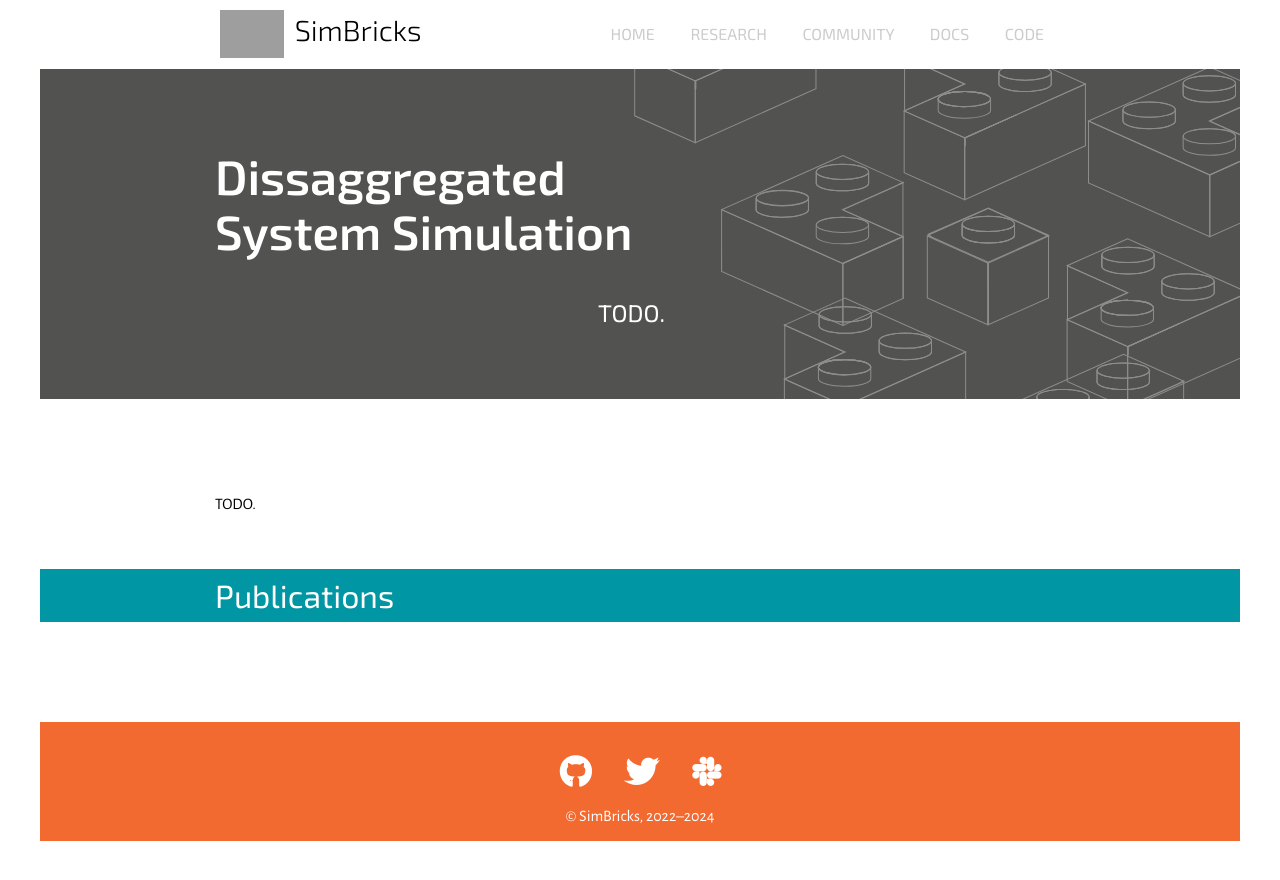
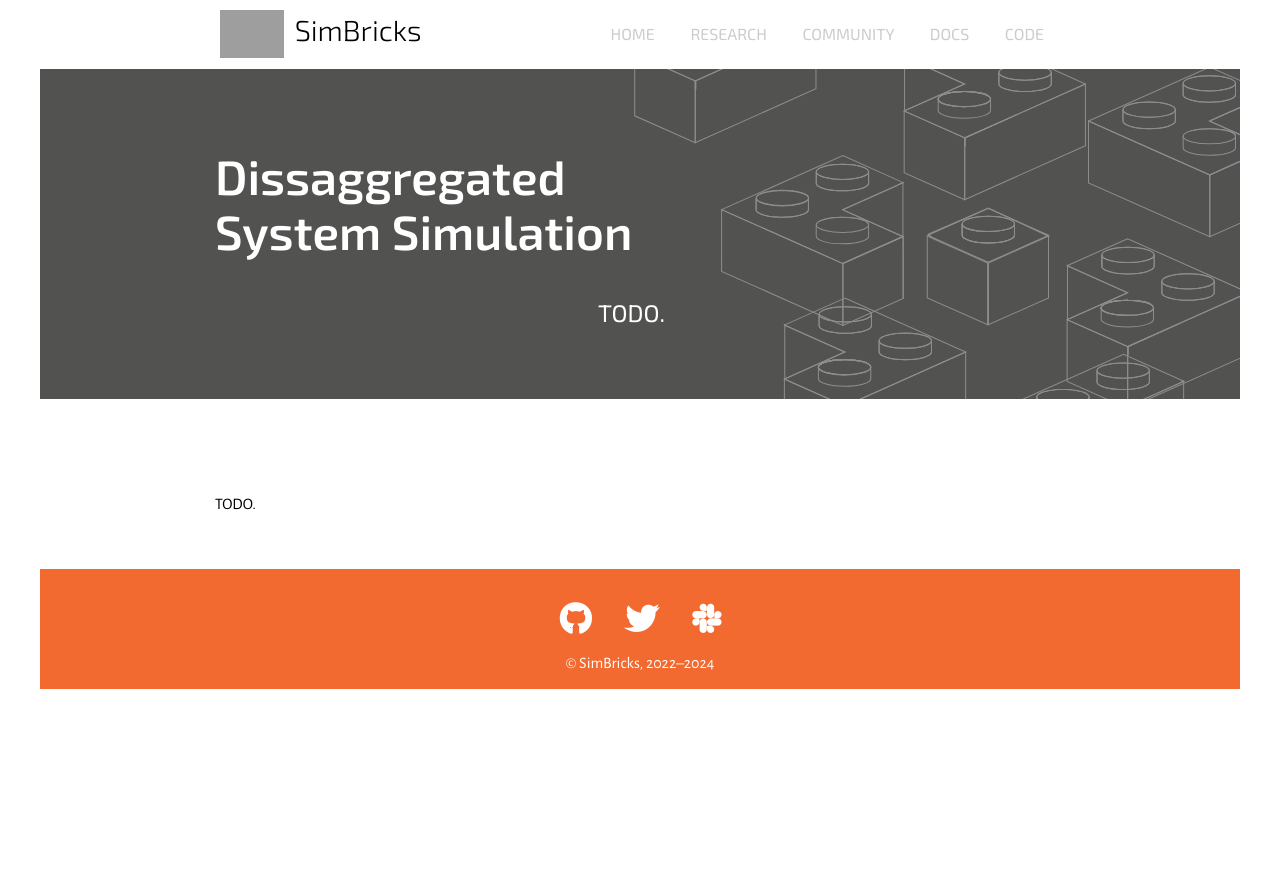
Before and after one commit to simbricks/simbricks.github.io, a Jekyll site: the page built from _projects/disagg.md, in a window 1280 px wide. Shown: the top 880 px of the page. Built offline with Jekyll 4.4.1, drawn with Linux system fonts in a browser that asks for light colours; grey boxes are pictures that could not be loaded.

Commit message:
project pages: actually skip publications when empty

```diff
--- a/_layouts/project.html
+++ b/_layouts/project.html
@@ -12,7 +12,7 @@ layout: base
   {%- assign all_pubs = site.data.publications.publications -%}
   {%- assign publications = all_pubs |
       where_exp: "pub", "pub.projects contains page.slug" -%}
-  {%- if publications -%}
+  {%- if publications.size > 0 -%}
   <section class="publications">
     <div class="titlebar">
       <div class="container">
```
